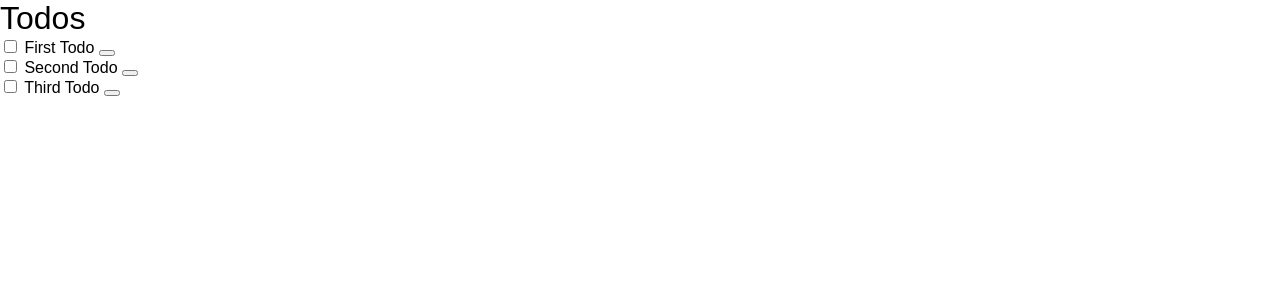
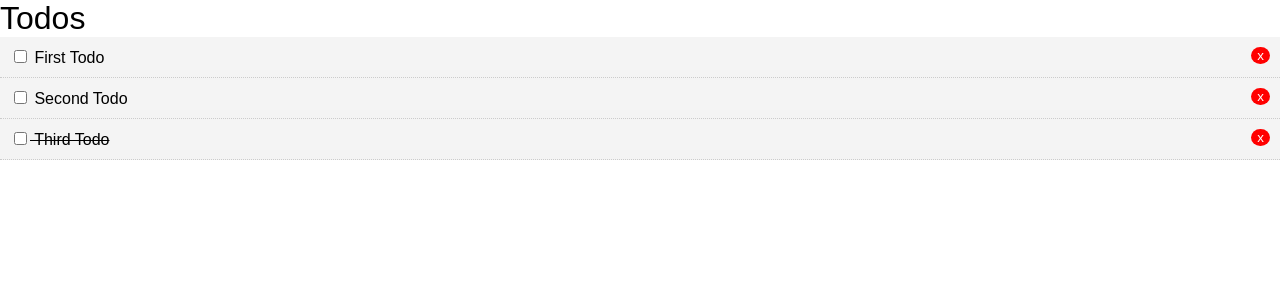
Before and after one commit to TORTO21/AngularTodoList, an Angular app: page / in a window 1280 px wide. Shown: the top 300 px of the page. Built offline with nearby package versions, Linux system fonts and the light colour scheme.

Commit message:
add classes and toggle functions

```diff
--- a/src/app/components/todo-item/todo-item.component.css
+++ b/src/app/components/todo-item/todo-item.component.css
@@ -0,0 +1,19 @@
+.del {
+  background: #ff0000;
+  color: #fff;
+  border: none;
+  padding: 5px 9 px;
+  border-radius: 50%;
+  cursor: pointer;
+  float: right;
+}
+
+.todo {
+  background: #f4f4f4;
+  padding: 10px;
+  border-bottom: 1px #ccc dotted;
+}
+
+.is-complete {
+  text-decoration: line-through;
+}
--- a/src/app/components/todo-item/todo-item.component.html
+++ b/src/app/components/todo-item/todo-item.component.html
@@ -1,7 +1,7 @@
-<div>
+<div [ngClass]="setClasses()">
   <p>
     <input type="checkbox" name="" id="">
     {{ todo.title }}
-    <button class="del"></button>
+    <button class="del">x</button>
   </p>
 </div>
--- a/src/app/components/todo-item/todo-item.component.ts
+++ b/src/app/components/todo-item/todo-item.component.ts
@@ -15,4 +15,23 @@
   ngOnInit() {
   }
 
+  // Set Dynamic Classes
+  setClasses() {
+    let classes = {
+      todo: true,
+      // 'is-complete' is the style class
+      'is-complete': this.todo.completed
+    }
+
+    return classes
+  }
+
+  onToggle(todo) {
+    console.log('toggle')
+  }
+
+  onDelete(todo) {
+    console.log('delete')
+  }
+
 }
```
